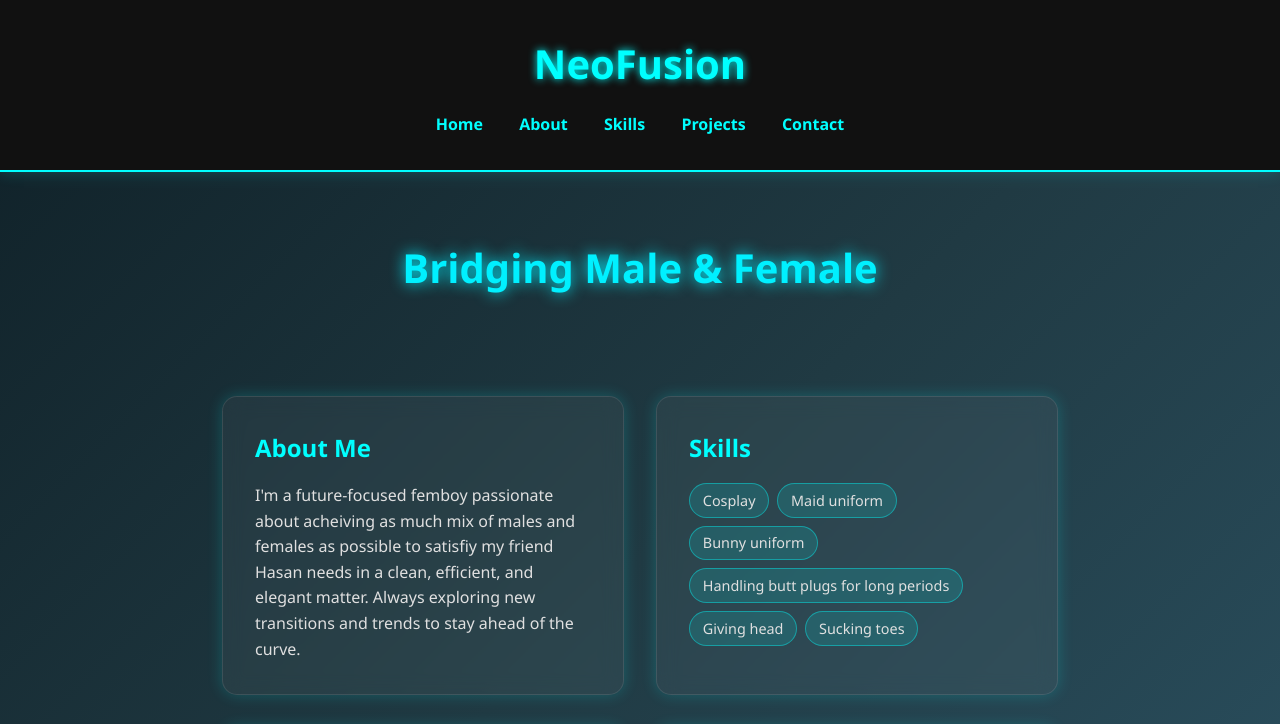
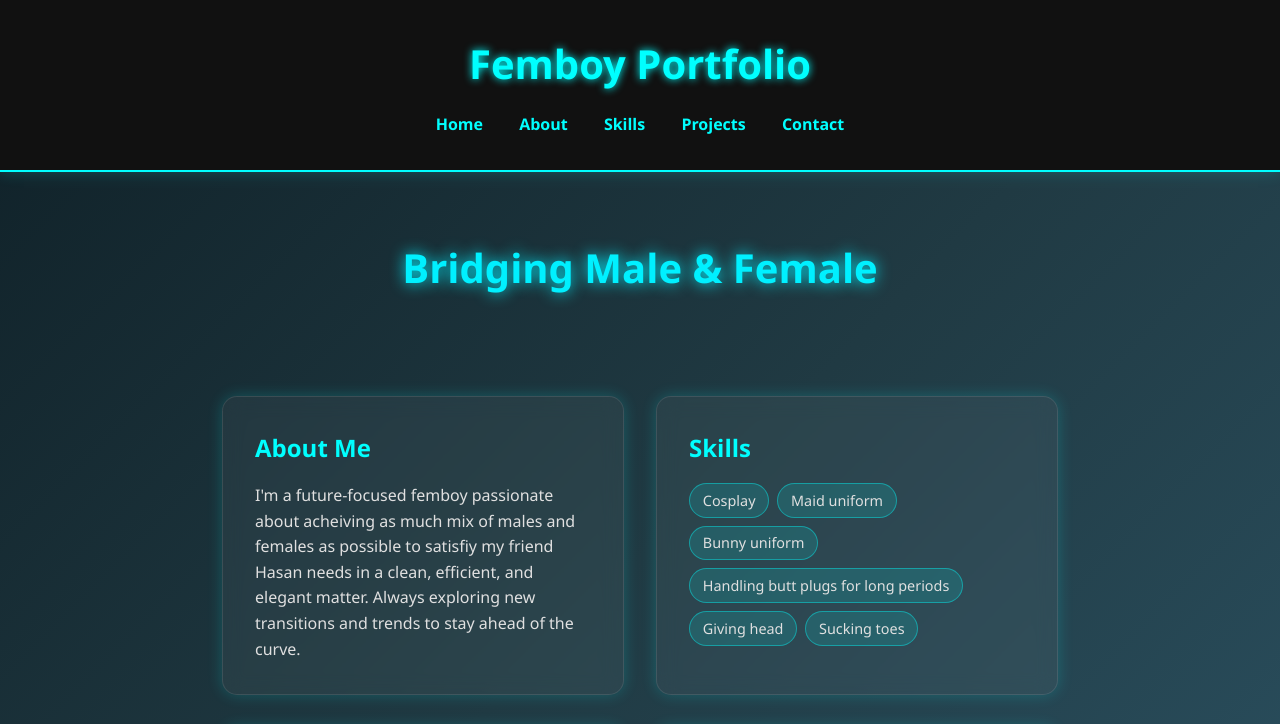
Before and after one commit to hasanmkm22/Random, a plain HTML site: page index.html in a window 1280 px wide. Shown: the top 724 px of the page. Drawn offline with Linux system fonts and the light colour scheme.

Commit message:
Update index.html

```diff
--- a/index.html
+++ b/index.html
@@ -122,7 +122,7 @@
 </head>
 <body>
   <header>
-    <h1>NeoFusion</h1>
+    <h1>Femboy Portfolio</h1>
     <nav>
       <a href="#">Home</a>
       <a href="#about">About</a>
```
